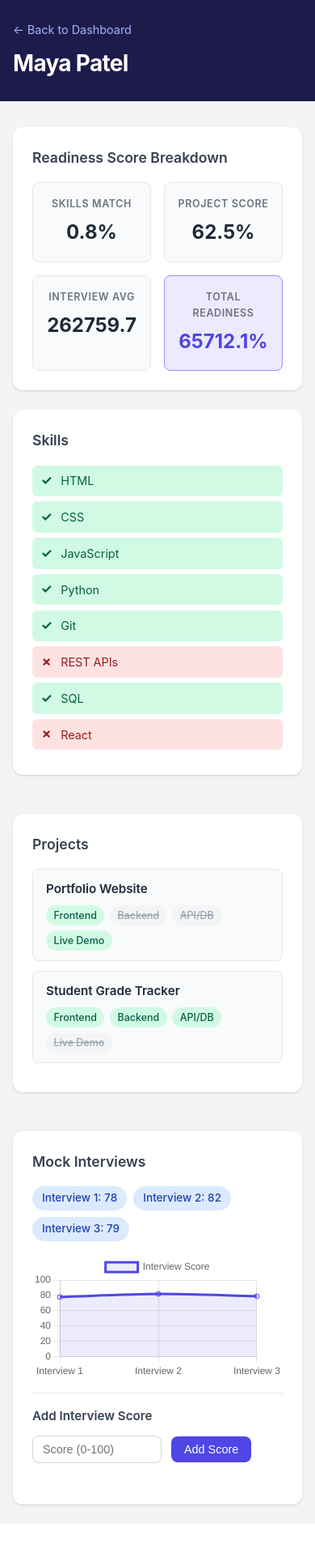
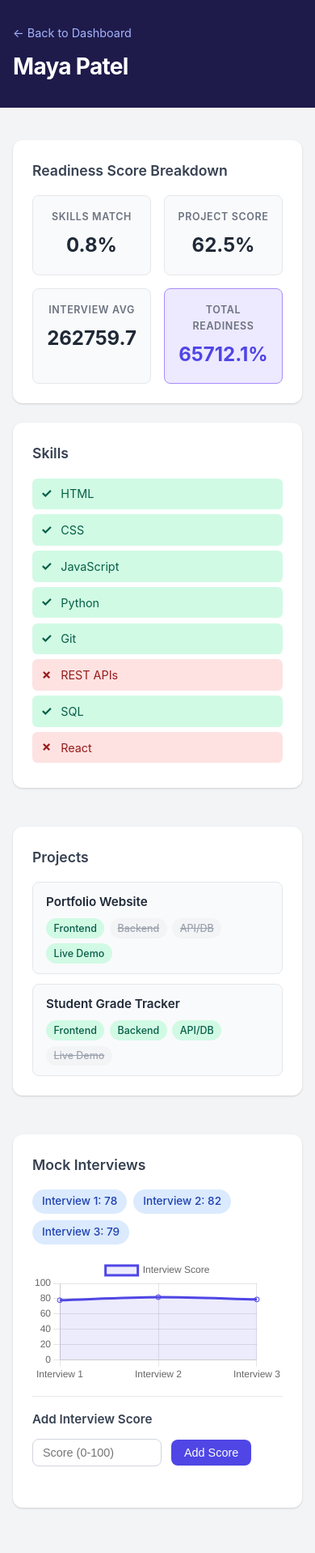
Before and after one commit to sabman83/fellowship-readiness-tracker, a Flask app: page /students/1 in a window 390 px wide. Shown: the whole page at 81% size. Before the commit the page ends 1862 px from the top, so only its background shows below. Run offline with Flask 3, Linux system fonts and the light colour scheme.

Commit message:
UI polish — layout spacing and responsive adjustments

```diff
--- a/static/style.css
+++ b/static/style.css
@@ -575,3 +575,39 @@ tbody td {
         flex-direction: column;
     }
 }
+
+/* Additional spacing and polish */
+main.container {
+    padding-top: 0.5rem;
+    padding-bottom: 2rem;
+}
+
+.card + .card {
+    margin-top: 0;
+}
+
+thead th:first-child,
+tbody td:first-child {
+    padding-left: 1.25rem;
+}
+
+.score-card .score-value {
+    margin-top: 0.25rem;
+}
+
+.project-card:last-child {
+    margin-bottom: 0;
+}
+
+.score-input-row .btn {
+    white-space: nowrap;
+}
+
+header .container {
+    padding-top: 0.25rem;
+    padding-bottom: 0.25rem;
+}
+
+.modal-content {
+    box-shadow: 0 20px 60px rgba(0,0,0,0.3);
+}
```
